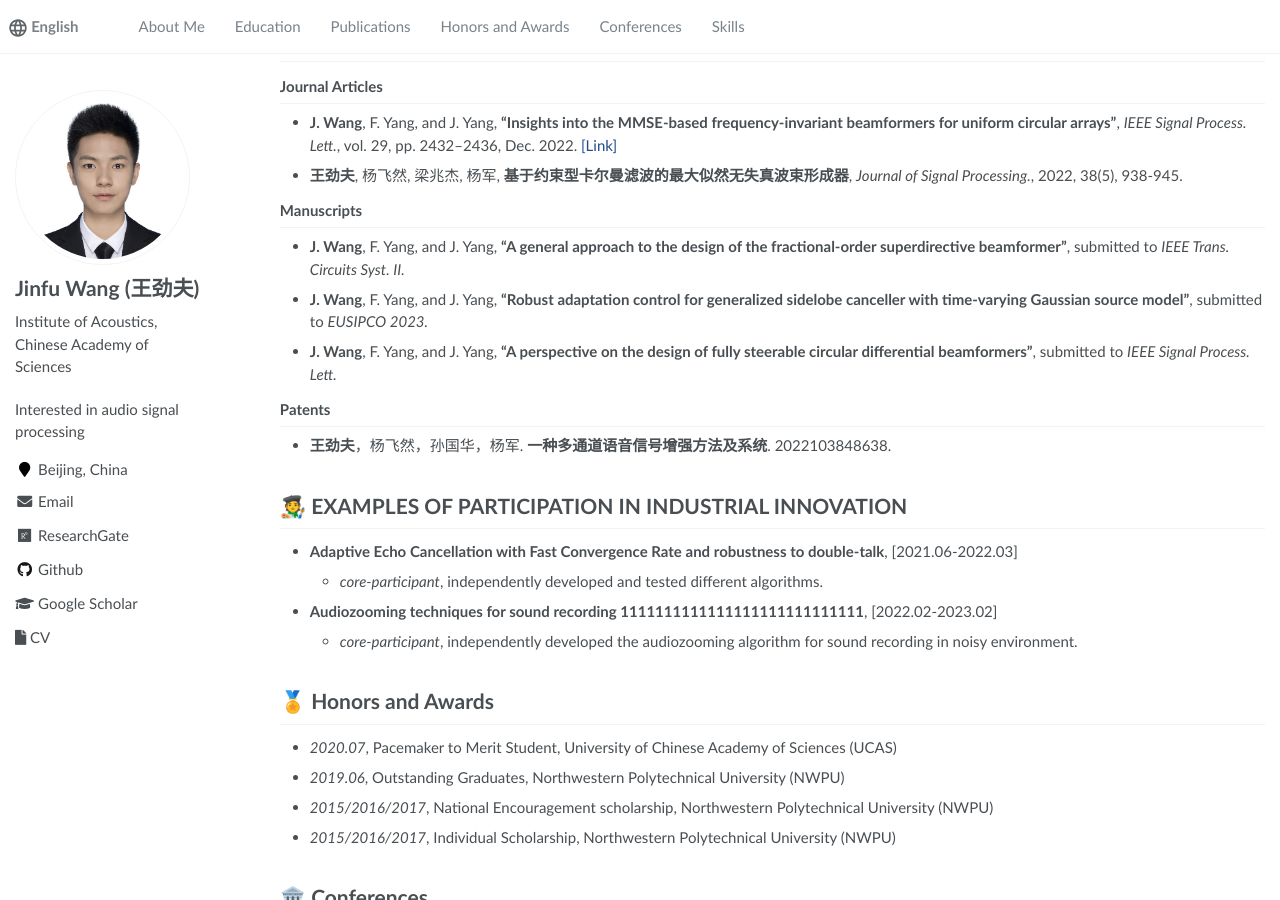
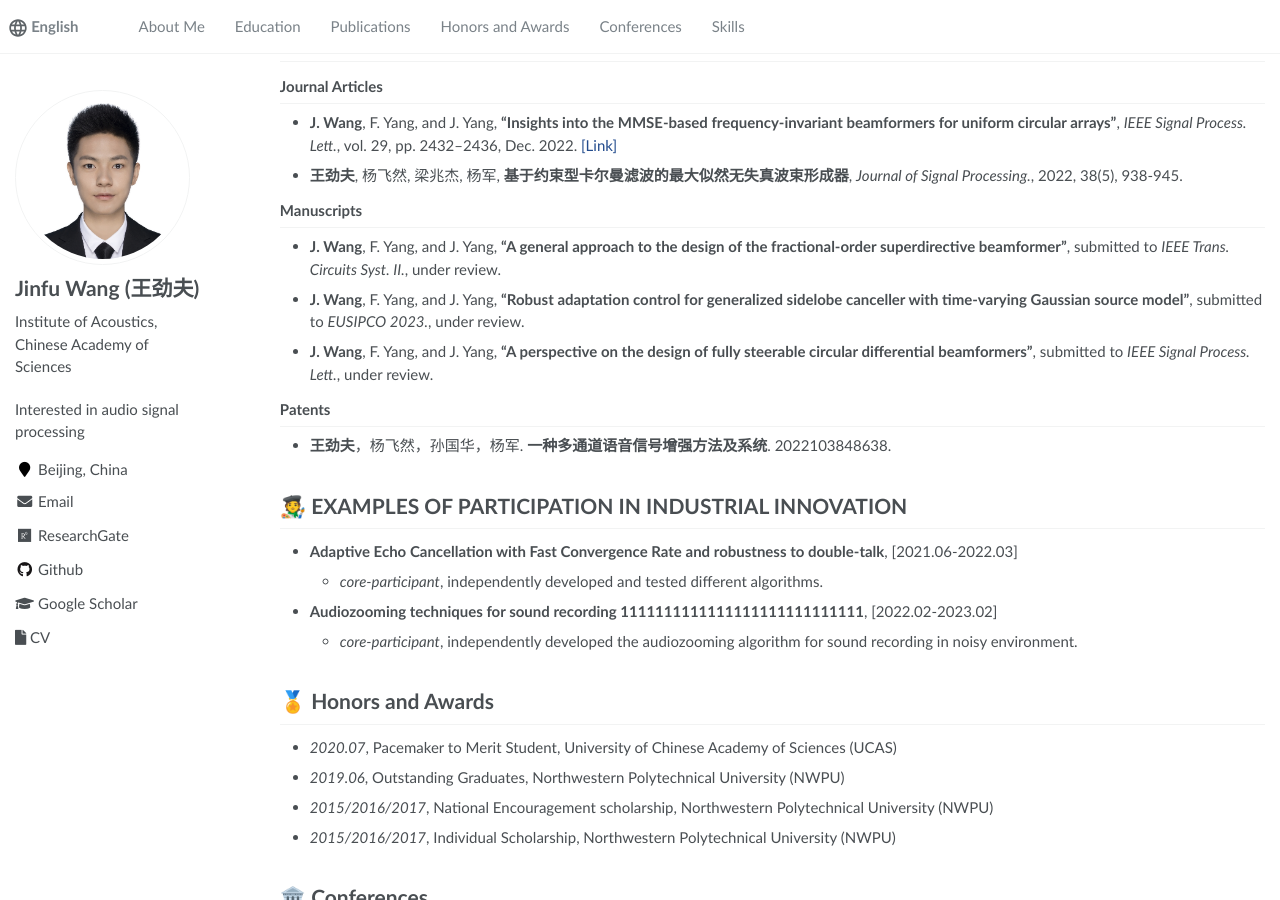
Before and after one commit to 875441459/875441459.github.io, a Jekyll site: the page built from _pages/about.md, in a window 1280 px wide and 900 px high, scrolled down 357 px. Built offline with Jekyll 4.4.1, drawn with Linux system fonts in a browser that asks for light colours.

Commit message:
Create about.md

```diff
--- a/_pages/about.md
+++ b/_pages/about.md
@@ -41,9 +41,9 @@ My research focuses on **microphone array processing**, **(semi-)blind speech se
 
 ### Manuscripts
 ---
-- **J. Wang**, F. Yang, and J. Yang, **"A general approach to the design of the fractional-order superdirective beamformer"**, submitted to *IEEE Trans. Circuits Syst. II.*
-- **J. Wang**, F. Yang, and J. Yang, **"Robust adaptation control for generalized sidelobe canceller with time-varying Gaussian source model"**, submitted to *EUSIPCO 2023.*
-- **J. Wang**, F. Yang, and J. Yang, **"A perspective on the design of fully steerable circular differential beamformers"**, submitted to *IEEE Signal Process. Lett.*
+- **J. Wang**, F. Yang, and J. Yang, **"A general approach to the design of the fractional-order superdirective beamformer"**, submitted to *IEEE Trans. Circuits Syst. II.*, under review.
+- **J. Wang**, F. Yang, and J. Yang, **"Robust adaptation control for generalized sidelobe canceller with time-varying Gaussian source model"**, submitted to *EUSIPCO 2023.*, under review.
+- **J. Wang**, F. Yang, and J. Yang, **"A perspective on the design of fully steerable circular differential beamformers"**, submitted to *IEEE Signal Process. Lett.*, under review.
 
 ### Patents
 ---
```
